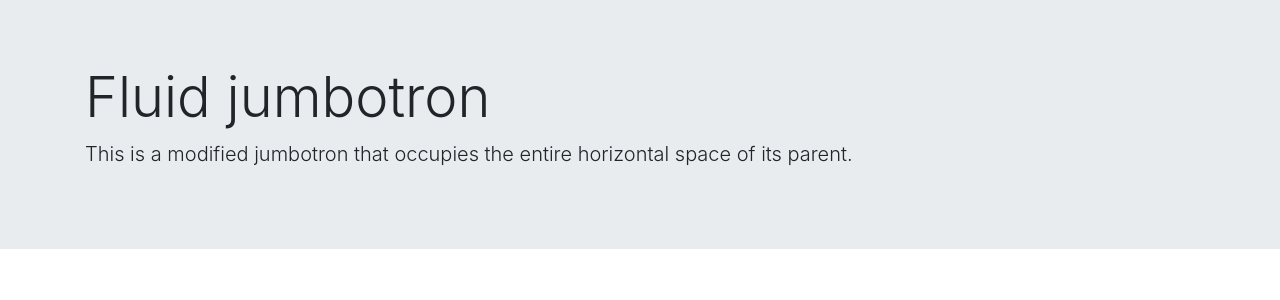
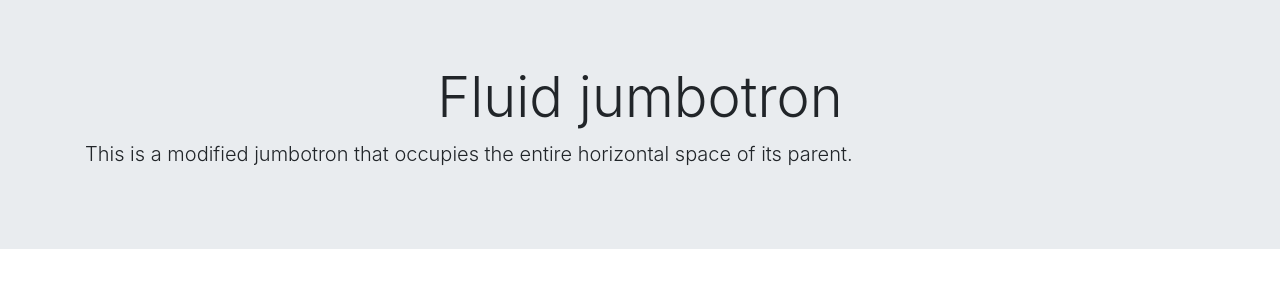
Before and after one commit to chavalk/employee-directory, a React (Create React App) app: page / in a window 1280 px wide. Shown: the top 300 px of the page. Built offline with nearby package versions, Linux system fonts and the light colour scheme.

Commit message:
Add style.css file for jumbotron and link it in index.js.

```diff
--- a/src/Components/Jumbotron/index.js
+++ b/src/Components/Jumbotron/index.js
@@ -1,4 +1,5 @@
 import React from "react";
+import "./style.css";
 
 function Jumbotron() {
     return (
--- /dev/null
+++ b/src/Components/Jumbotron/style.css
@@ -0,0 +1,3 @@
+h1 {
+    text-align: center;
+}
```
